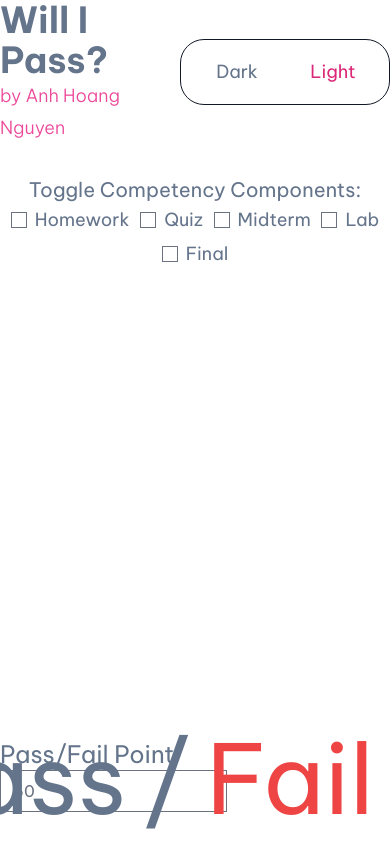
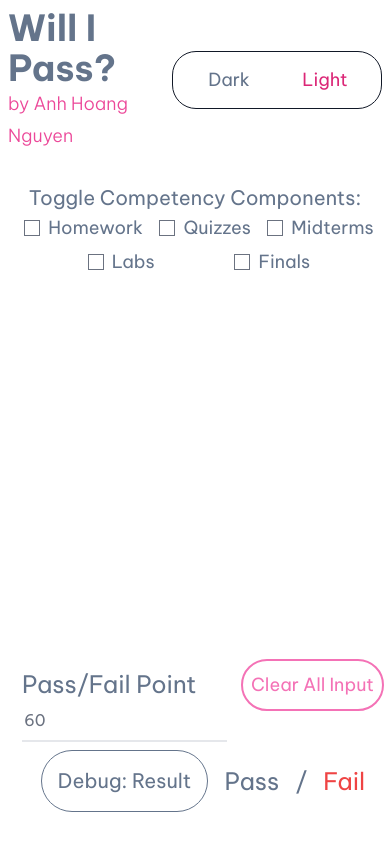
Before and after one commit to aaanh/will-i-pass, a Next.js app in the folder web-app/: page / in a window 390 px wide. Built offline with nearby package versions, Linux system fonts and the light colour scheme.

Commit message:
+ clear input btn, responsive

```diff
--- /dev/null
+++ b/web-app/components/Header.js
@@ -0,0 +1,47 @@
+import Link from "next/link";
+
+const ThemeSwitcher = () => {
+	return (
+		<div className="flex border border-gray-900 text-slate justify-center dark:transparent dark:border-gray-500 rounded-3xl p-2">
+			<button
+				type="button"
+				aria-label="Use Dark Mode"
+				onClick={() => {
+					document.documentElement.classList.add("dark");
+					localStorage.setItem("theme", "dark");
+				}}
+				className="flex items-center pr-2 dark:bg-primary rounded-3xl justify-center align-center p-2 w-24 h-10 transition dark:text-pink-600"
+			>
+				Dark
+			</button>
+
+			<button
+				type="button"
+				aria-label="Use Light Mode"
+				onClick={() => {
+					document.documentElement.classList.remove("dark");
+					localStorage.setItem("theme", "light");
+				}}
+				className="flex items-center pr-2 bg-primary dark:bg-transparent rounded-3xl justify-center align-center p-2 w-24 h-10 transition dark:text-white text-pink-600"
+			>
+				Light
+			</button>
+		</div>
+	);
+};
+
+export default function Header() {
+	return (
+		<div id="logo" className="flex justify-between align-center items-center">
+			<div className="align-center">
+				<h1 className="text-4xl font-bold">Will I Pass?</h1>
+				<p className="dark:text-neutral-200 font-light text-pink-500">
+					by <Link href="https://github.com/aaanh">Anh Hoang Nguyen</Link>
+				</p>
+			</div>
+			<div className="items-center">
+				<ThemeSwitcher />
+			</div>
+		</div>
+	);
+}
--- /dev/null
+++ b/web-app/components/Toggler.js
@@ -0,0 +1 @@
+export default function Toggler({})
--- a/web-app/pages/index.js
+++ b/web-app/pages/index.js
@@ -1,6 +1,5 @@
-import Link from "next/link";
-
 import { useEffect, useState } from "react";
+import Header from "../components/header";
 
 const CompMapper = ({ db }) => {
 	console.table(db);
@@ -12,6 +11,24 @@ const CompMapper = ({ db }) => {
 			</p>
 		</div>
 	));
+};
+
+const WeightInput = ({ comp, weight }) => {
+	return (
+		<label className="inline-flex items-center space-x-2 mb-2">
+			<span>Weight</span>
+			<input
+				className="mt-0
+    block
+    w-full
+    px-0.5
+    border-0 border-b-2 border-gray-200
+    focus:ring-0 focus:border-black dark:focus:border-sky-700 bg-transparent"
+				type="text"
+				placeholder="25.0"
+			></input>
+		</label>
+	);
 };
 
 const AddComp = ({ handler, compList }) => {
@@ -31,7 +48,7 @@ const AddComp = ({ handler, compList }) => {
                   border-0 border-b-2 border-gray-200
                   focus:ring-0 focus:border-black dark:focus:border-sky-700 bg-transparent"
 				name="score"
-				placeholder="6.90"
+				placeholder="69.42"
 			></input>
 			<button type="submit">
 				<svg
@@ -49,32 +66,17 @@ const AddComp = ({ handler, compList }) => {
 	);
 };
 
-const ThemeSwitcher = () => {
+const Toggler = ({ comp, handler, isEnable }) => {
 	return (
-		<div className="flex border border-gray-900 text-slate justify-center dark:transparent dark:border-gray-500 rounded-3xl p-2">
-			<button
-				type="button"
-				aria-label="Use Dark Mode"
-				onClick={() => {
-					document.documentElement.classList.add("dark");
-					localStorage.setItem("theme", "dark");
-				}}
-				className="flex items-center h-full pr-2 dark:bg-primary rounded-3xl flex justify-center align-center p-2 w-24 h-10 transition dark:text-pink-600"
-			>
-				Dark
-			</button>
-
-			<button
-				type="button"
-				aria-label="Use Light Mode"
-				onClick={() => {
-					document.documentElement.classList.remove("dark");
-					localStorage.setItem("theme", "light");
-				}}
-				className="flex items-center h-full pr-2 bg-primary dark:bg-transparent rounded-3xl flex justify-center align-center p-2 w-24 h-10 transition dark:text-white text-pink-600"
-			>
-				Light
-			</button>
+		<div>
+			<label className="inline-flex items-center">
+				<input
+					className="form-checkbox"
+					type="checkbox"
+					onChange={() => handler(!isEnable)}
+				/>
+				<span className="ml-2">{comp}</span>
+			</label>
 		</div>
 	);
 };
@@ -96,6 +98,14 @@ export default function Home() {
 
 	const [willPass, setPass] = useState(false);
 
+	const handleClearInput = (e) => {
+		addToHomeworks([]);
+		addToQuizzes([]);
+		addToMidterms([]);
+		addToLabs([]);
+		addToFinals([]);
+	};
+
 	const handlePassMark = (e) => {
 		let mark = parseFloat(e.target.value);
 		if (mark < 0.0 || isNaN(mark)) setPassMark("");
@@ -105,84 +115,27 @@ export default function Home() {
 	};
 
 	return (
-		<div className="font-['Be_Vietnam_Pro'] p-0 m-0 h-screen w-screen overflow-x-hidden md:py-8 md:px-8 bg-white text-slate-500 dark:bg-neutral-900 dark:text-white leading-8 flex flex-col align-center">
-			<div id="logo" className="flex justify-between align-center items-center">
-				<div className="align-center">
-					<h1 className="text-4xl font-bold">Will I Pass?</h1>
-					<p className="dark:text-neutral-200 font-light text-pink-500">
-						by <Link href="https://github.com/aaanh">Anh Hoang Nguyen</Link>
-					</p>
+		<div className="font-['Be_Vietnam_Pro'] p-2 md:p-0 md:m-0 h-screen w-screen overflow-x-hidden md:py-8 md:px-8 bg-white text-slate-500 dark:bg-neutral-900 dark:text-white leading-8 flex flex-col align-center">
+			<Header></Header>
+			<div id="toggler" className="mt-8 flex-wrap flex justify-evenly space-x-2">
+				<h2 className="text-xl dark:text-pink-400">Toggle Competency Components:</h2>
+				<Toggler comp="Homework" handler={toggleHomework} isEnable={isHomework}></Toggler>
+				<Toggler comp="Quizzes" handler={toggleQuiz} isEnable={isQuiz}></Toggler>
+				<Toggler comp="Midterms" handler={toggleMidterm} isEnable={isMidterm}></Toggler>
+				<Toggler comp="Labs" handler={toggleLab} isEnable={isLab}></Toggler>
+				<Toggler comp="Finals" handler={toggleFinal} isEnable={isFinal}></Toggler>
 			</div>
-				<div className="items-center">
-					<ThemeSwitcher />
-				</div>
-			</div>
-			<div id="toggler" className="mt-8 flex-wrap flex justify-evenly">
-				<h2 className="text-xl dark:text-pink-400">Toggle Competency Components:</h2>
-				<div>
-					<label className="inline-flex items-center">
-						<input
-							className="form-checkbox"
-							type="checkbox"
-							onChange={() => toggleHomework(!isHomework)}
-						/>
-						<span className="ml-2">Homework</span>
-					</label>
-				</div>
-				<div>
-					<label className="inline-flex items-center">
-						<input
-							className="form-checkbox"
-							type="checkbox"
-							onChange={() => toggleQuiz(!isQuiz)}
-						/>
-						<span className="ml-2">Quiz</span>
-					</label>
-				</div>
-				<div>
-					<label className="inline-flex items-center">
-						<input
-							className="form-checkbox"
-							type="checkbox"
-							onChange={() => toggleMidterm(!isMidterm)}
-						/>
-						<span className="ml-2">Midterm</span>
-					</label>
-				</div>
-				<div>
-					<label className="inline-flex items-center">
-						<input
-							className="form-checkbox"
-							type="checkbox"
-							onChange={() => toggleLab(!isLab)}
-						/>
-						<span className="ml-2">Lab</span>
-					</label>
-				</div>
-				<div>
-					<label className="inline-flex items-center">
-						<input
-							className="form-checkbox"
-							type="checkbox"
-							onChange={() => toggleFinal(!isFinal)}
-						/>
-						<span className="ml-2">Final</span>
-					</label>
-				</div>
-			</div>
-
-			<div id="user-input" className="flex flex-wrap justify-evenly mt-8">
+			<div
+				id="user-input"
+				className="flex flex-wrap md:space-y-0 space-y-2 justify-evenly mt-8"
+			>
 				{isHomework ? (
 					<div
 						id="homework"
 						className="flex flex-col flex-wrap rounded-md border dark:border-green-500 border-neutral-800 p-2 min-w-[15vw]"
 					>
 						<h2 className="text-2xl text-center">Homework</h2>
-						<label className="inline-flex items-center space-x-2">
-							<span>Weight</span>
-							<input className="form-input" type="text"></input>
-						</label>
-
+						<WeightInput></WeightInput>
 						<CompMapper db={homeworks}></CompMapper>
 						<AddComp handler={addToHomeworks} compList={homeworks}></AddComp>
 					</div>
@@ -193,6 +146,8 @@ export default function Home() {
 						className="flex flex-col flex-wrap rounded-md border dark:border-green-500 border-neutral-800 p-2 min-w-[15vw]"
 					>
 						<h2 className="text-2xl text-center">Quizzes</h2>
+						<WeightInput></WeightInput>
+
 						<CompMapper db={quizzes}></CompMapper>
 						<AddComp handler={addToQuizzes} compList={quizzes}></AddComp>
 					</div>
@@ -203,6 +158,8 @@ export default function Home() {
 						className="flex flex-col flex-wrap rounded-md border dark:border-green-500 border-neutral-800 p-2 min-w-[15vw]"
 					>
 						<h2 className="text-2xl text-center">Midterms</h2>
+						<WeightInput></WeightInput>
+
 						<CompMapper db={midterms}></CompMapper>
 						<AddComp handler={addToMidterms} compList={midterms}></AddComp>
 					</div>
@@ -213,6 +170,8 @@ export default function Home() {
 						className="flex flex-col flex-wrap rounded-md border dark:border-green-500 border-neutral-800 p-2 min-w-[15vw]"
 					>
 						<h2 className="text-2xl text-center">Labs</h2>
+						<WeightInput></WeightInput>
+
 						<CompMapper db={labs}></CompMapper>
 						<AddComp handler={addToLabs} compList={labs}></AddComp>
 					</div>
@@ -223,25 +182,47 @@ export default function Home() {
 						className="flex flex-col flex-wrap rounded-md border dark:border-green-500 border-neutral-800 p-2 min-w-[15vw]"
 					>
 						<h2 className="text-2xl text-center">Finals</h2>
+						<WeightInput></WeightInput>
+
 						<CompMapper db={finals}></CompMapper>
 						<AddComp handler={addToFinals} compList={finals}></AddComp>
 					</div>
 				) : null}
 			</div>
-			<div id="cut-off" className="mt-12 fixed bottom-8">
+
+			<div className="fixed bottom-8 flex justify-evenly w-full flex-wrap md:space-y-0 space-y-2 items-center">
+				<div id="cut-off" className="mt-12 ">
 					<h2 className="text-2xl">Pass/Fail Point</h2>
 					<label className="inline-flex items-center">
-					<input className="" type="text" onChange={handlePassMark} placeholder={60.0} />
+						<input
+							className="mt-0
+              block
+              w-full
+              px-0.5
+              border-0 border-b-2 border-gray-200
+              focus:ring-0 focus:border-black dark:focus:border-sky-700 bg-transparent"
+							type="text"
+							onChange={handlePassMark}
+							placeholder={60.0}
+						/>
 					</label>
 				</div>
-			<div id="calculate"></div>
+
+				<div className="flex flex-wrap items-center">
+					<button
+						onClick={handleClearInput}
+						className="rounded-full p-2 text-pink-400 hover:text-pink-500 border-2 border-pink-400 hover:border-pink-500 transition-all ease-in-out"
+					>
+						Clear All Input
+					</button>
+				</div>
 
 				<div
 					id="result"
-				className="fixed bottom-4 right-4 text-8xl inline-flex items-center space-x-4"
+					className="text-2xl md:text-4xl flex flex-wrap items-center space-x-4"
 				>
 					<button
-					className="text-2xl rounded-full bg-transparent border border-slate-500 dark:bg-slate-500 p-4"
+						className="text-xl rounded-full bg-transparent border border-slate-500 dark:bg-slate-500 p-4"
 						onClick={() => setPass(!willPass)}
 					>
 						Debug: Result
@@ -252,5 +233,6 @@ export default function Home() {
 					<span className={willPass ? "text-slate-500" : "text-red-500"}>Fail</span>
 				</div>
 			</div>
+		</div>
 	);
 }
```
Lines whose indentation alone changed are shown as unchanged.
